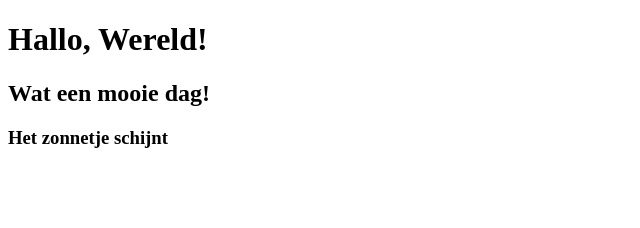
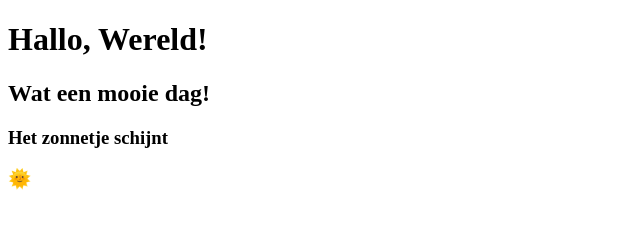
Before and after one commit to Joroovb/testsite, a plain HTML site: page index.html in a window 1280 px wide. Shown: the full height of the page, 0-640 px from the left. Drawn offline with Linux system fonts and the light colour scheme.

Commit message:
Zonnetje

```diff
--- a/index.html
+++ b/index.html
@@ -10,5 +10,6 @@
     <h1>Hallo, Wereld!</h1>
     <h2>Wat een mooie dag!</h2>
     <h3>Het zonnetje schijnt</h3>
+    <h3>🌞</h3>
 </body>
 </html>
```
